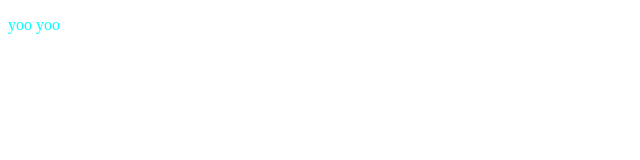
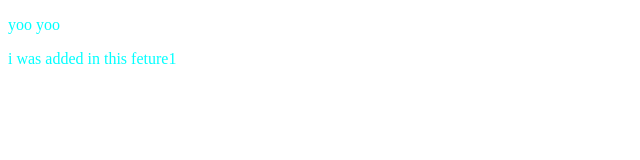
Before and after one commit to vignesh-b-7/newcollage, a plain HTML site: page index.html in a window 1280 px wide. Shown: the whole page, without its empty margins (0-640 px from the left). Drawn offline with Linux system fonts and the light colour scheme.

Commit message:
Added feature2 paragraph

```diff
--- a/index.html
+++ b/index.html
@@ -9,5 +9,6 @@
 </head>
 <body>
     <p>yoo yoo </p>
+    <p>i was added in this feture1</p>
 </body>
 </html>
```
Also changed, not shown: 1 other file.
